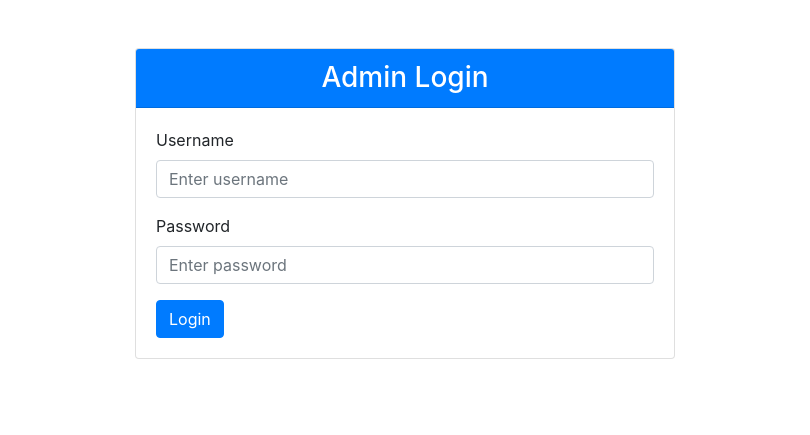
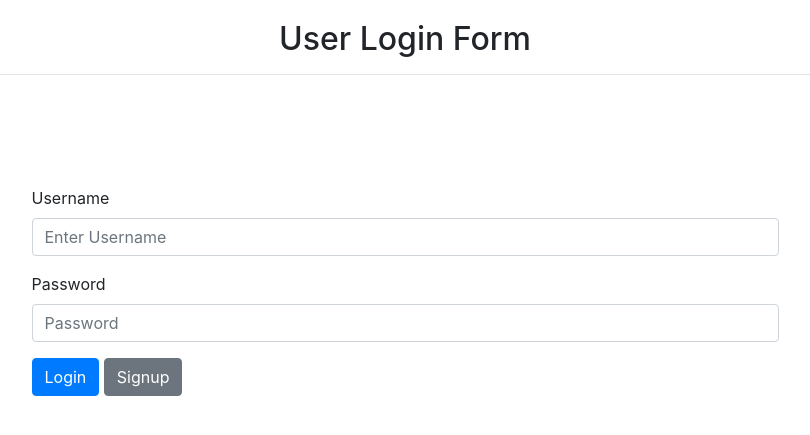
Before and after one commit to K-Thour/Online_Grocery_Shop, a Django app: page /login in a window 1280 px wide. Shown: the part 56-491 px from the top of the page, without its empty margins (235-1045 px from the left). Run offline with Django 3.2, Linux system fonts and the light colour scheme; some libraries are stand-ins or nearby versions.

Commit message:
login and admin working

```diff
--- a/grocery/templates/login.html
+++ b/grocery/templates/login.html
@@ -5,7 +5,7 @@
 {% if error == "yes" %}
 <script>
     alert('Logged in successfully');
-    window.location = "{% url 'admin_home' %}";  {# Changed to admin_home #}
+    window.location = "{% url 'home' %}";
 </script>
 {% elif error == "not" %}
 <script>
@@ -13,33 +13,24 @@
 </script>
 {% endif %}
 
-<div class="container mt-5">
-    <div class="row justify-content-center">
-        <div class="col-md-6">
-            <div class="card shadow">
-                <div class="card-header bg-primary text-white">
-                    <h3 class="mb-0 text-center">Admin Login</h3>  {# Changed title to Admin Login #}
-                </div>
-                <div class="card-body">
-                    <form method="post" autocomplete="off">
-                        {% csrf_token %}
-                        <div class="mb-3">
-                            <label for="username" class="form-label">Username</label>
-                            <input type="text" class="form-control" id="username" name="uname"
-                                   placeholder="Enter username" required>
-                        </div>
-                        <div class="mb-3">
-                            <label for="password" class="form-label">Password</label>
-                            <input type="password" class="form-control" id="password" name="pwd"
-                                   placeholder="Enter password" required>
-                        </div>
-                        <div class="d-grid gap-2">
-                            <button type="submit" class="btn btn-primary">Login</button>
-                        </div>
-                    </form>
-                </div>
+<div class="container">
+    <h2 style="margin-top:20px" align="center">User Login Form</h2>
+    <hr>
+
+    <div class="container-fluid" style="width:70%; margin-top:10%">
+        <form method="post" action="">
+            {% csrf_token %}
+            <div class="form-group">
+                <label for="username">Username</label>
+                <input type="text" class="form-control" id="username" name="uname" placeholder="Enter Username" required>
             </div>
-        </div>
+            <div class="form-group">
+                <label for="password">Password</label>
+                <input type="password" class="form-control" id="password" name="pwd" placeholder="Password" required>
+            </div>
+            <button type="submit" class="btn btn-primary">Login</button>
+            <a href="{% url 'signup' %}" class="btn btn-secondary">Signup</a>
+        </form>
     </div>
 </div>
 
```
Also changed, not shown: db.sqlite3, media/Screenshot_2024-07-16_175130.png (added), media/Screenshot_2024-07-16_175130_SPihEJ6.png (added).
